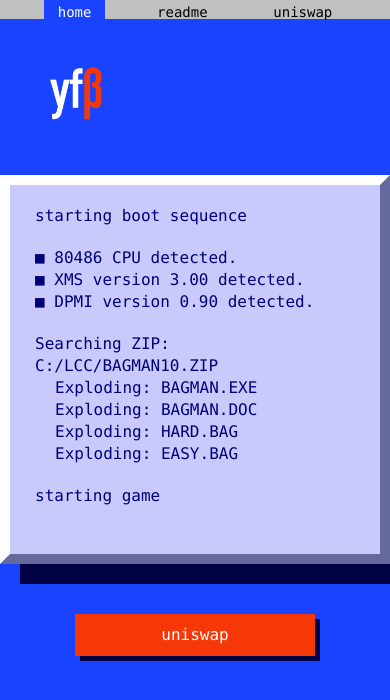
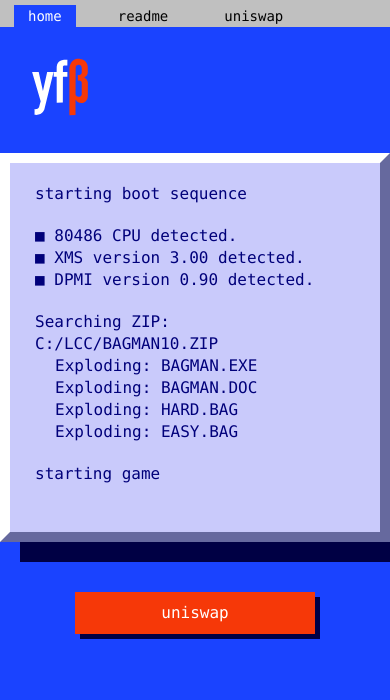
Before and after one commit to owenshen24/yfbeta.finance, a plain HTML site: page website/index.html in a window 390 px wide. Drawn offline with Linux system fonts and the light colour scheme.

Commit message:
Added optimized logo, svgs, and made top-menu mobile friendly

```diff
--- a/website/index.html
+++ b/website/index.html
@@ -22,7 +22,7 @@
     <a href="https://uniswap.info/pair/0xed643618dd5194f243a8f23c7bd786a37a6dcf8b" target="_blank">uniswap</a>
 </div>
 
-<a href="index.html" class="logo"><img src="yfblogo.png" /></a>
+<a href="index.html" class="logo"><img src="logo_opt.svg" /></a>
 
 <div class="container">
     <div class="box" id="boxintro">
--- a/website/styles.css
+++ b/website/styles.css
@@ -25,7 +25,9 @@ body {
     text-align: left;
 }
 .logo img {
-    width:150px;
+    width: 100px;
+    height: auto;
+    padding: 10px 10px;
 }
 
 .box {
@@ -166,7 +168,8 @@ hr {
     padding: 0 1em;
     font-weight: normal;
     font-size: 14px;
-    padding-top:4px;
+    padding-top: 4px;
+    padding-bottom: 4px;
 }
 
 .nav-container a.active,
@@ -179,7 +182,7 @@ button {
     background-color: #f63808;
     color:#FFF;
     padding: 6px 14px;
-    #box-shadow: 5px 5px #000044;
+    /* box-shadow: 5px 5px #000044; */
     cursor: pointer;
 }
 button:hover {
@@ -269,3 +272,10 @@ input[type='radio']:disabled {
     color:#999;
     line-height:1;
 }
+
+@media only screen and (max-width: 768px) {
+    .nav-container {
+        display: flex;
+        flex-wrap: wrap;
+    }
+}
```
Also changed, not shown: website/logo.svg (added), website/logo_opt.svg (added).
